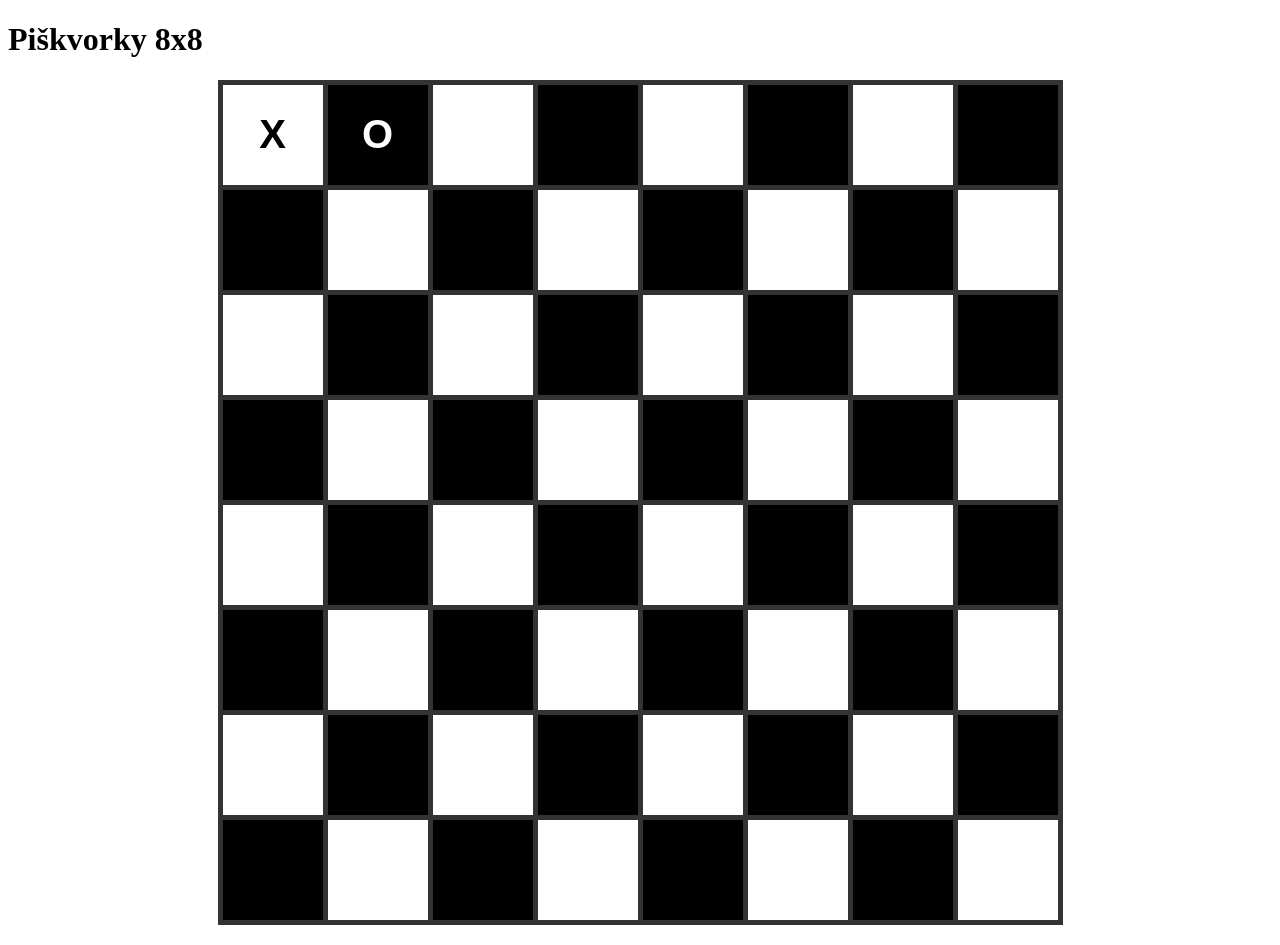
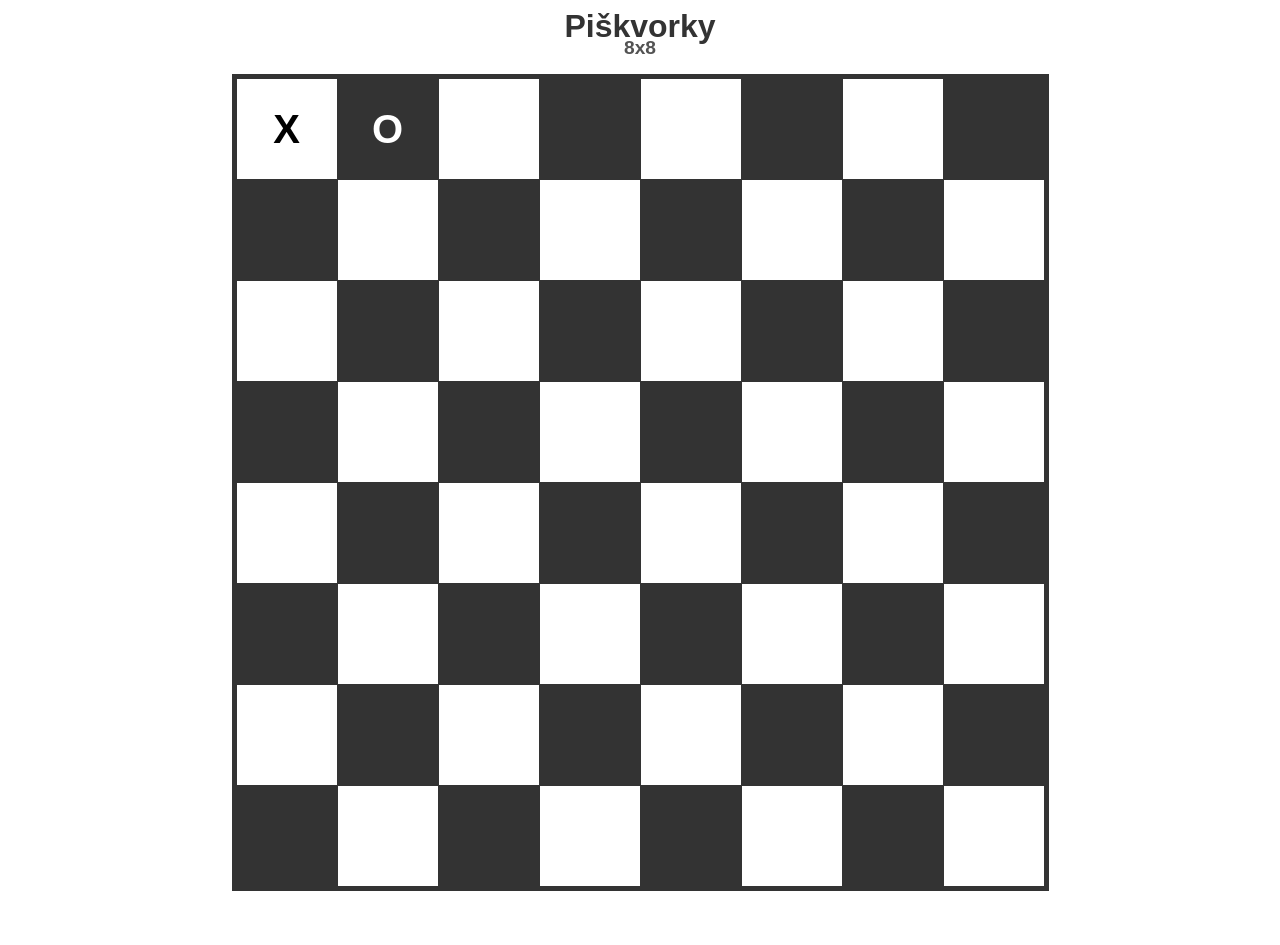
Before and after one commit to jakubsmejda1/piskvorky, a plain HTML site: page index.html in a window 1280 px wide. After the commit the page ends 906 px from the top, so only its background shows below. Drawn offline with Linux system fonts and the light colour scheme.

Commit message:
v1.2 - změna designu

```diff
--- a/index.html
+++ b/index.html
@@ -6,7 +6,8 @@
     <title>Piškvorky - Fáze 1</title>
 </head>
 <body>
-    <h1>Piškvorky 8x8</h1>
+    <h1>Piškvorky</h1>
+    <h2>8x8</h2>
     <div id="game-board"></div>
 
     <script src="script.js"></script>
--- a/style.css
+++ b/style.css
@@ -2,13 +2,25 @@
     display: grid;
     /* Vytvoříme 8 sloupce pro náš vzor */
     grid-template-columns: repeat(8, 100px);
-    gap: 5px;
+    gap: 1px;
     background-color: #333;
     width: fit-content;
     padding: 5px;
-    margin: 20px auto;
+    margin: 15px auto;
 }
-
+h1 {
+    text-align: center;
+    font-family: 'Arial', sans-serif;
+    color: #333;
+    margin: 0px;
+}
+h2 {
+    text-align: center;
+    font-family: 'Arial', sans-serif;
+    color: #535353;
+    margin: -8px 0px 15px 0px;
+    font-size: 1.2rem;
+}
 .cell_white {
     width: 100px;
     height: 100px;
@@ -25,7 +37,7 @@
 .cell_black {
     width: 100px;
     height: 100px;
-    background-color: black;
+    background-color: #333;
     color: white;
     display: flex;
     justify-content: center;
```
